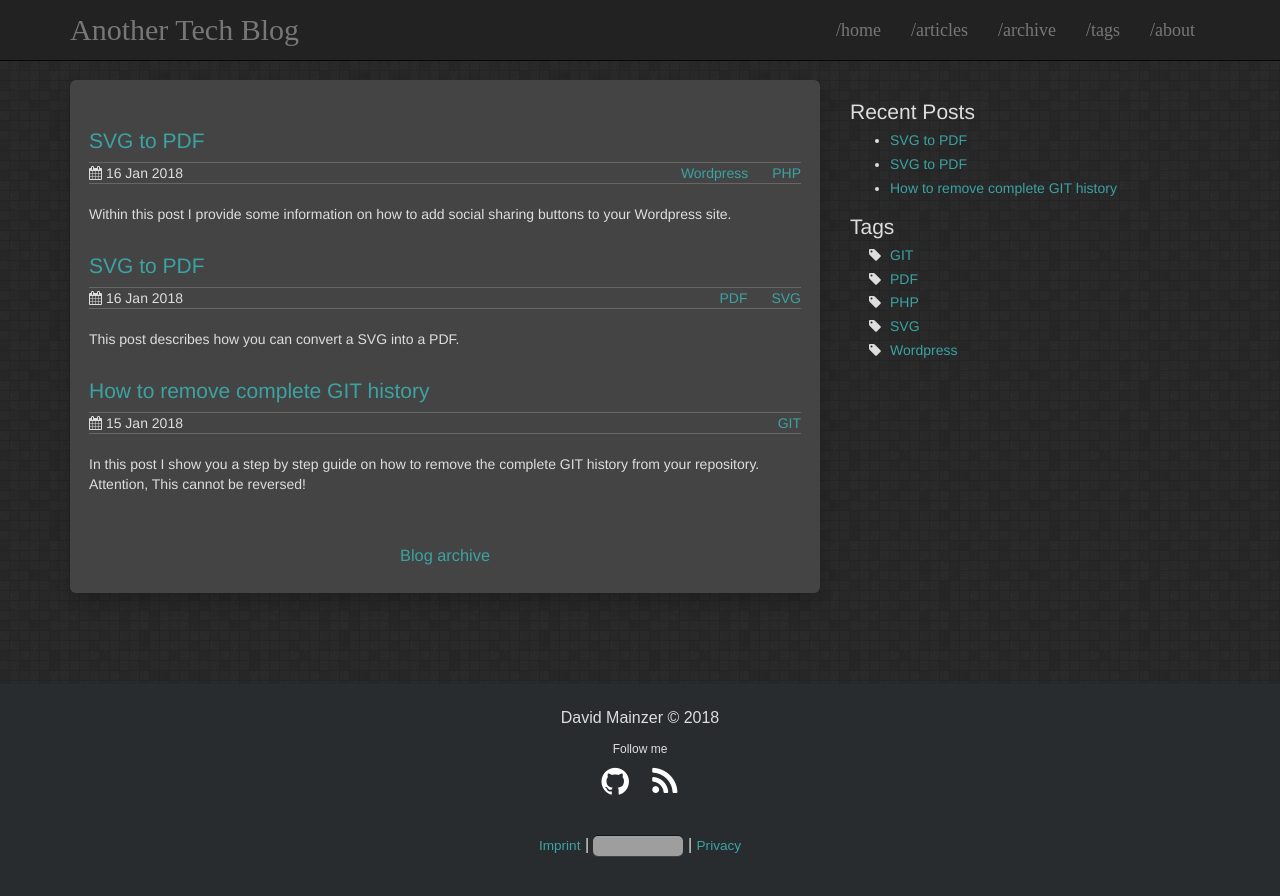
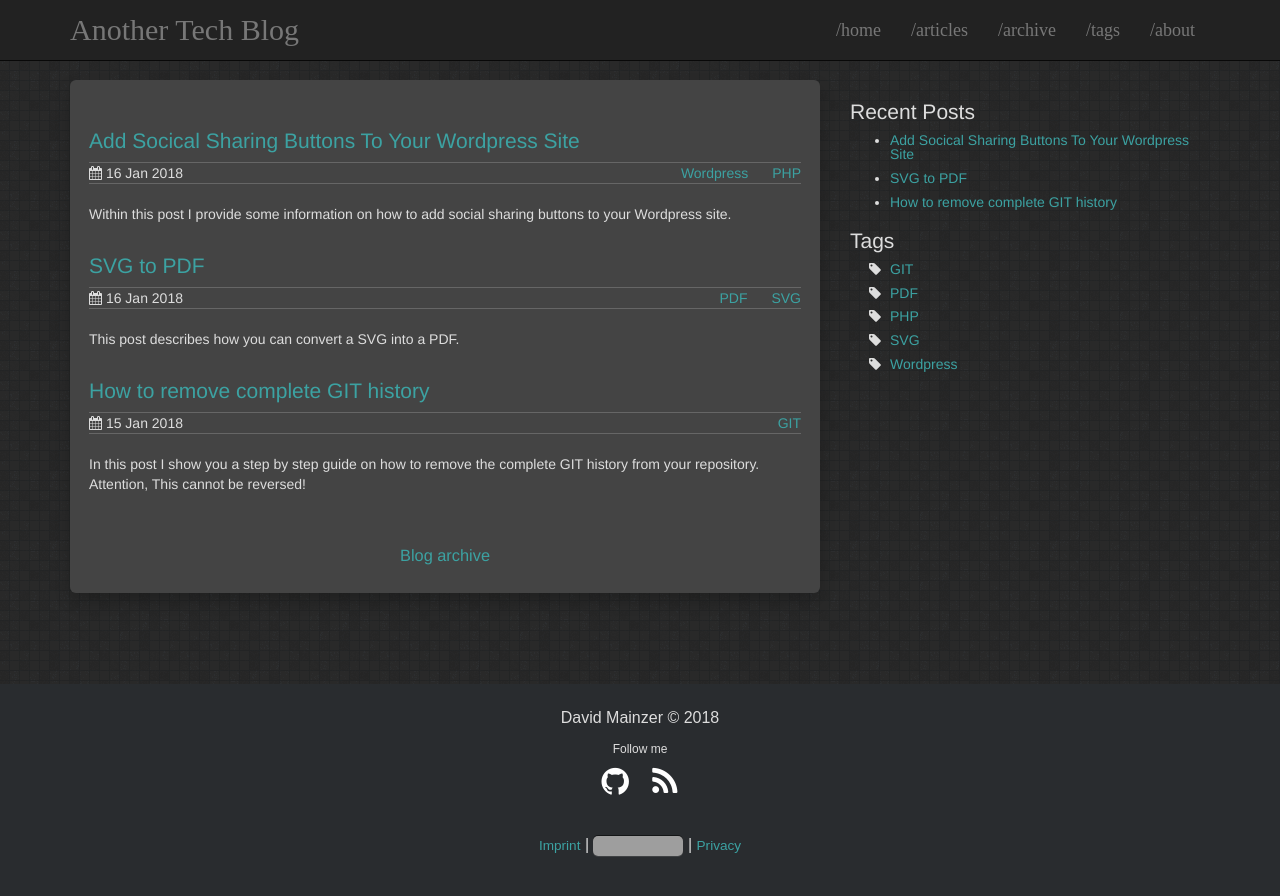
Before and after one commit to davidmainzer/davidmainzer.github.io, a Jekyll site: the page built from index.html, in a window 1280 px wide. Shown: the top 896 px of the page. Built offline with Jekyll 4.4.1, drawn with Linux system fonts in a browser that asks for light colours; grey boxes are pictures that could not be loaded.

Commit message:
add new post - wordpress share buttons

```diff
--- a/_posts/2018-01-17-Wordpress-share-buttons.md
+++ b/_posts/2018-01-17-Wordpress-share-buttons.md
@@ -1,6 +1,6 @@
 ---
 layout: post
-title: "SVG to PDF"
+title: "Add Socical Sharing Buttons To Your Wordpress Site"
 date: 2018-01-16 09:00:06
 share: true
 tags:
```
